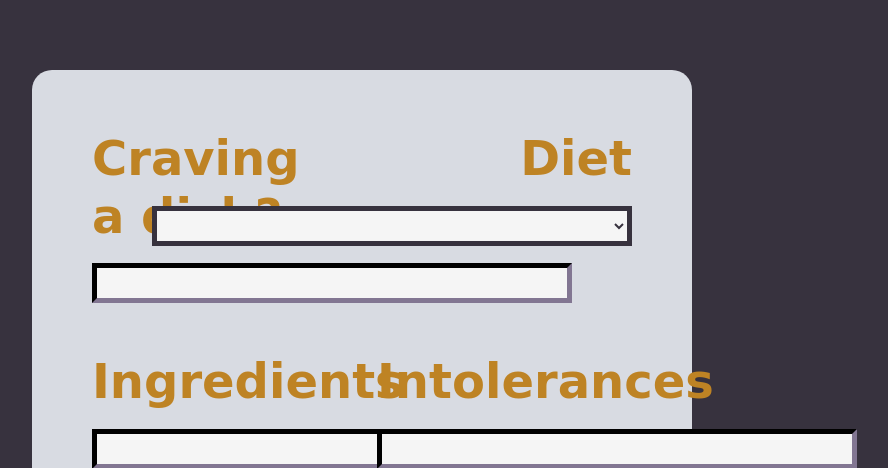
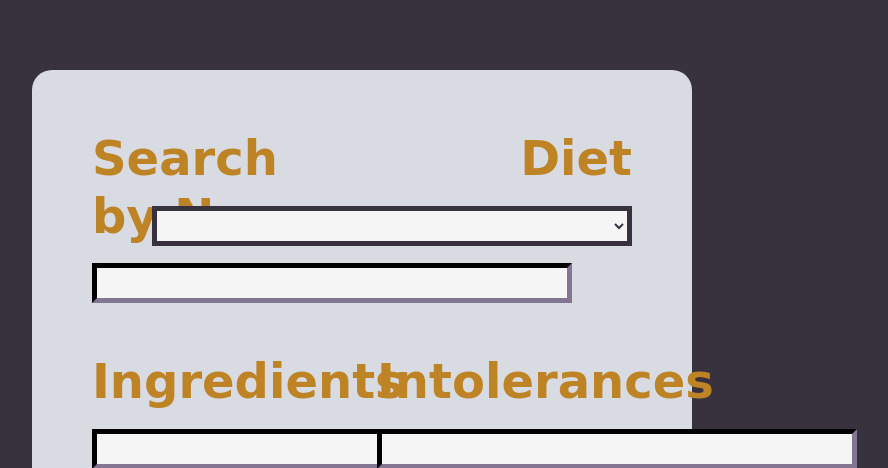
Before and after one commit to car1zhang/hungry-helper, a Flask app: page / in a window 1280 px wide. Shown: the part 660-1128 px from the top of the page, without its empty margins (278-1166 px from the left). Run offline with Flask 2, Linux system fonts and the light colour scheme; some libraries are stand-ins or nearby versions; some web fonts are replaced.

Commit message:
Update package.json

```diff
--- a/app.py
+++ b/app.py
@@ -7,7 +7,7 @@ app = Flask(__name__)
 search_url = 'https://api.spoonacular.com/recipes/complexSearch?'
 id_url = 'https://api.spoonacular.com/recipes/'
 empty_image_url = 'https://t4.ftcdn.net/jpg/01/92/21/99/360_F_192219965_or6uDv1LE5PvjjbTFxjpt6xM5OzoWvWA.jpg'
-api_key = '58dec5f444fb4942b7a123310f0eb653'  # alternate key: 58dec5f444fb4942b7a123310f0eb653
+api_key = 'f53cb2ef6e4c4d0296e183a1288de133'  # alternate key: 58dec5f444fb4942b7a123310f0eb653
 
 # Params for query
 params = {
--- a/package.json
+++ b/package.json
@@ -19,8 +19,6 @@
   "dependencies": {
     "bootstrap": "^4.5.3",
     "flask": "^1.1.2",
-    "react": "^17.0.1",
-    "react-bootstrap": "^1.4.3",
-    "react-dom": "^17.0.1"
+    "jquery": "^3.5.1"
   }
 }
--- a/templates/home.html
+++ b/templates/home.html
@@ -29,7 +29,7 @@
             <form method="POST">
                 <div class="row">
                     <div class="col-lg-6">
-                      <h3 class="text-title c-darky-text"><strong>Craving a dish?</strong></h3>
+                      <h3 class="text-title c-darky-text"><strong>Search by Name</strong></h3>
                       <input name="query">
                     </div>
                     <div class="col-lg-6">
```
